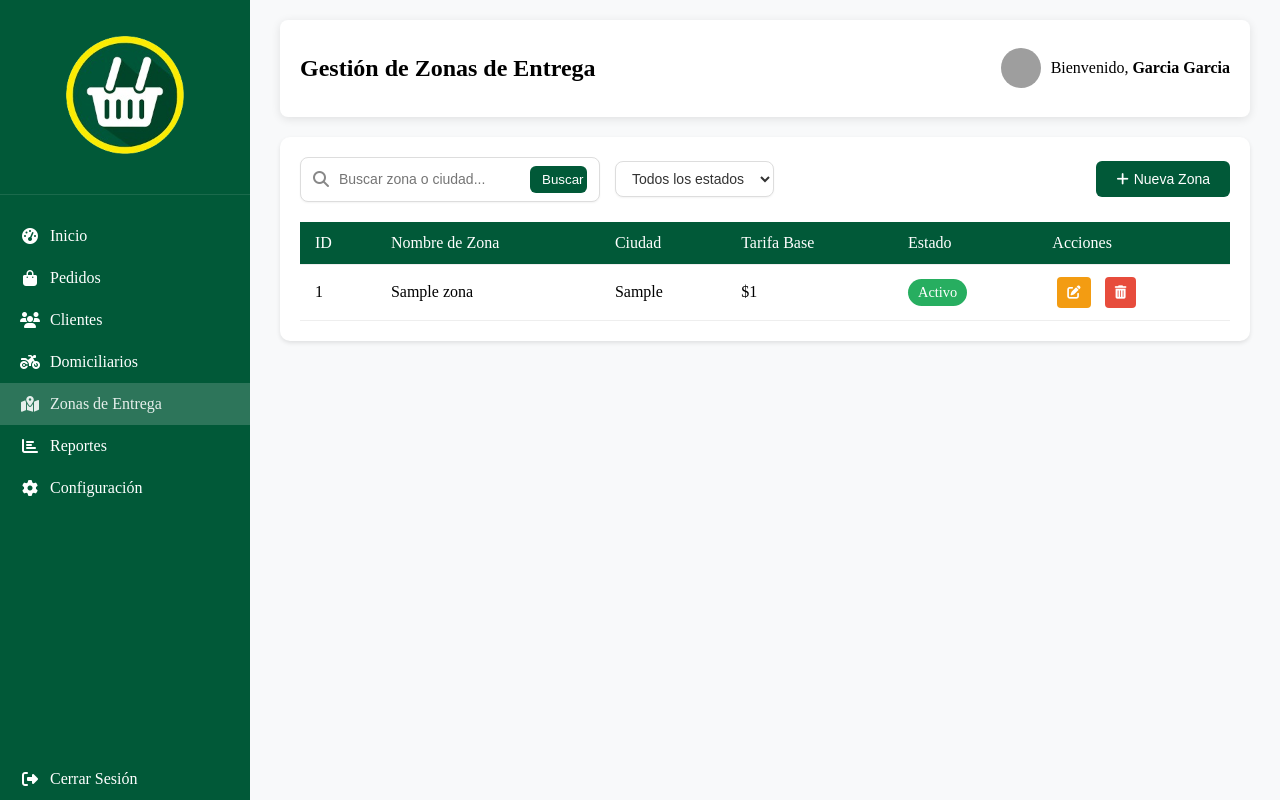
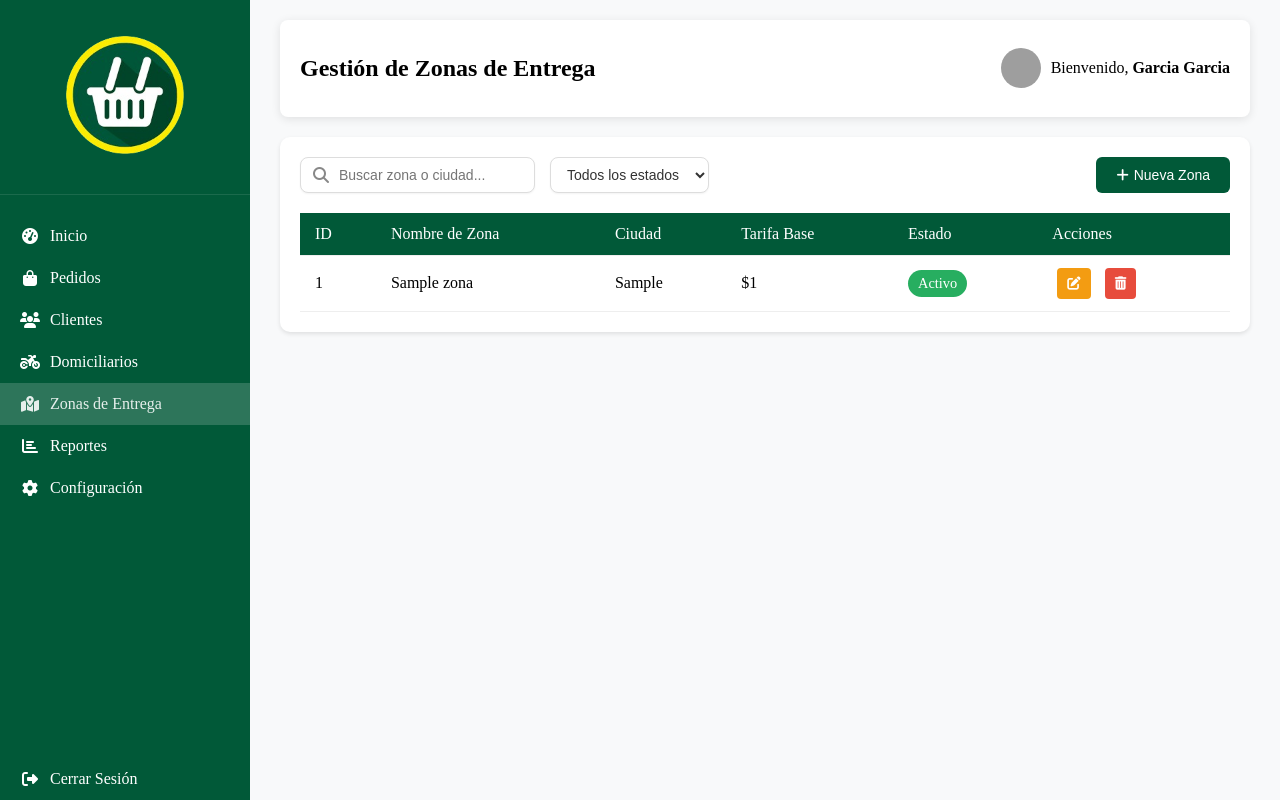
Before and after one commit to santiagoGC-lab/SM_Domicilios, a PHP site: page /zonas.php in a window 1280 px wide. Run offline with PHP 8.4, Linux system fonts and the light colour scheme; a user stored in the database is signed in; tables that the repository leaves empty hold one stand-in row (values such as "Sample post"); grey boxes are pictures that could not be loaded.

Commit message:
terminado

```diff
--- a/vistas/zonas.php
+++ b/vistas/zonas.php
@@ -81,7 +81,6 @@ $nombreCompleto = $nombre . ' ' . $apellido;
                     <div class="search-bar">
                         <i class="fas fa-search"></i>
                         <input type="text" id="searchInput" class="form-control" placeholder="Buscar zona o ciudad..." oninput="cargarZonas()">
-                        <button class="btn btn-search" onclick="cargarZonas()">Buscar</button>
                     </div>
                     <select id="filterStatus" class="filter-select" onchange="cargarZonas()">
                         <option value="">Todos los estados</option>
```
